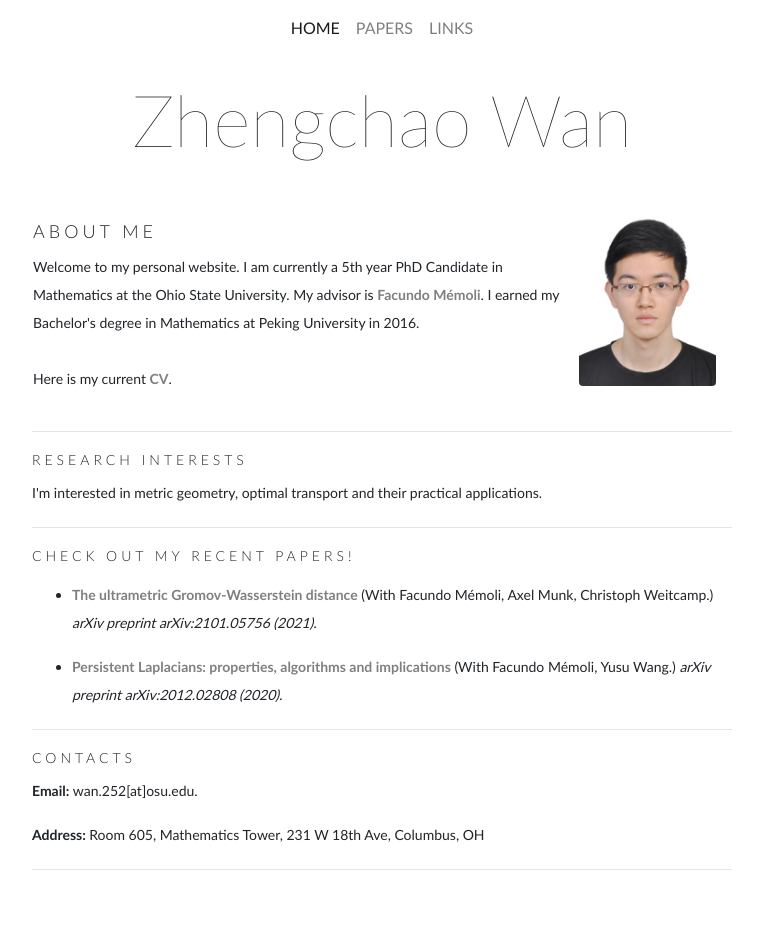
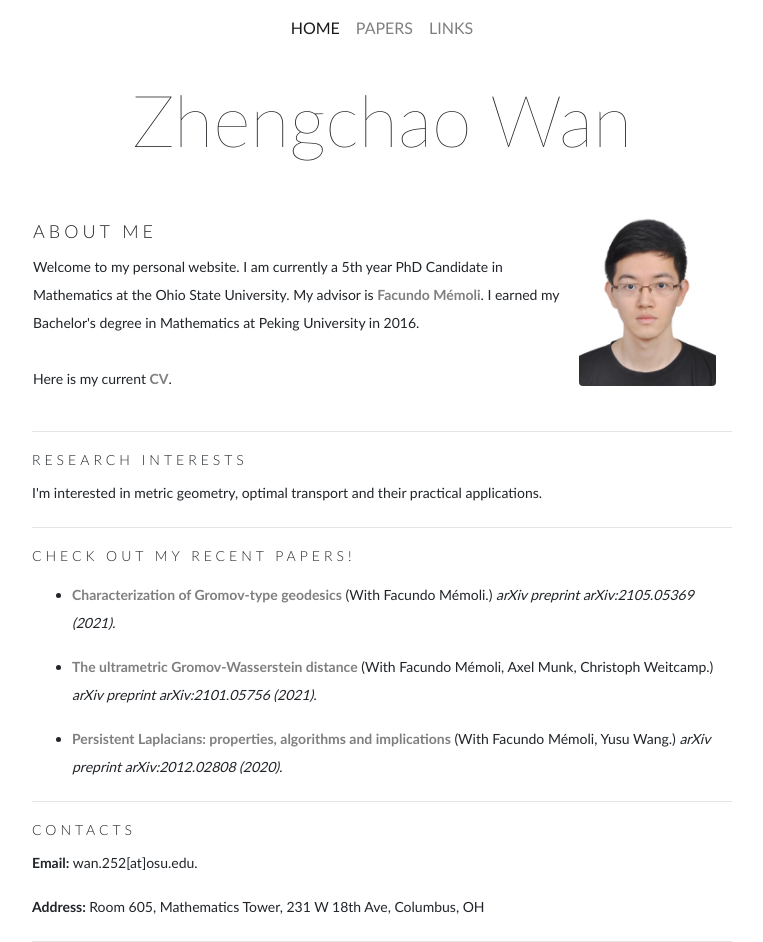
Before and after one commit to ZhengchaoW/ZhengchaoW.github.io, a Jekyll site: the page built from index.html, in a window 1280 px wide. Shown: the whole page, without its empty margins (258-1021 px from the left). Built offline with Jekyll 4.4.1, drawn with Linux system fonts in a browser that asks for light colours; before the commit the page ends 900 px from its top, so only the background shows below that.

Commit message:
Update papers.yml

```diff
--- a/_data/papers.yml
+++ b/_data/papers.yml
@@ -1,4 +1,8 @@
 papers:
+  - title: "Characterization of Gromov-type geodesics"
+    link: https://arxiv.org/pdf/2105.05369
+    coauthors: Facundo Mémoli
+    publishedat: arXiv preprint arXiv:2105.05369 (2021)
   - title: "The ultrametric Gromov-Wasserstein distance"
     link: https://arxiv.org/pdf/2101.05756
     coauthors: Facundo Mémoli, Axel Munk, Christoph Weitcamp
@@ -25,6 +29,10 @@ papers:
     publishedat: International Conference on Machine Learning (2019)
 
 recent:
+  - title: "Characterization of Gromov-type geodesics"
+    link: https://arxiv.org/pdf/2105.05369
+    coauthors: Facundo Mémoli
+    publishedat: arXiv preprint arXiv:2105.05369 (2021)
   - title: "The ultrametric Gromov-Wasserstein distance"
     link: https://arxiv.org/pdf/2101.05756
     coauthors: Facundo Mémoli, Axel Munk, Christoph Weitcamp
```
